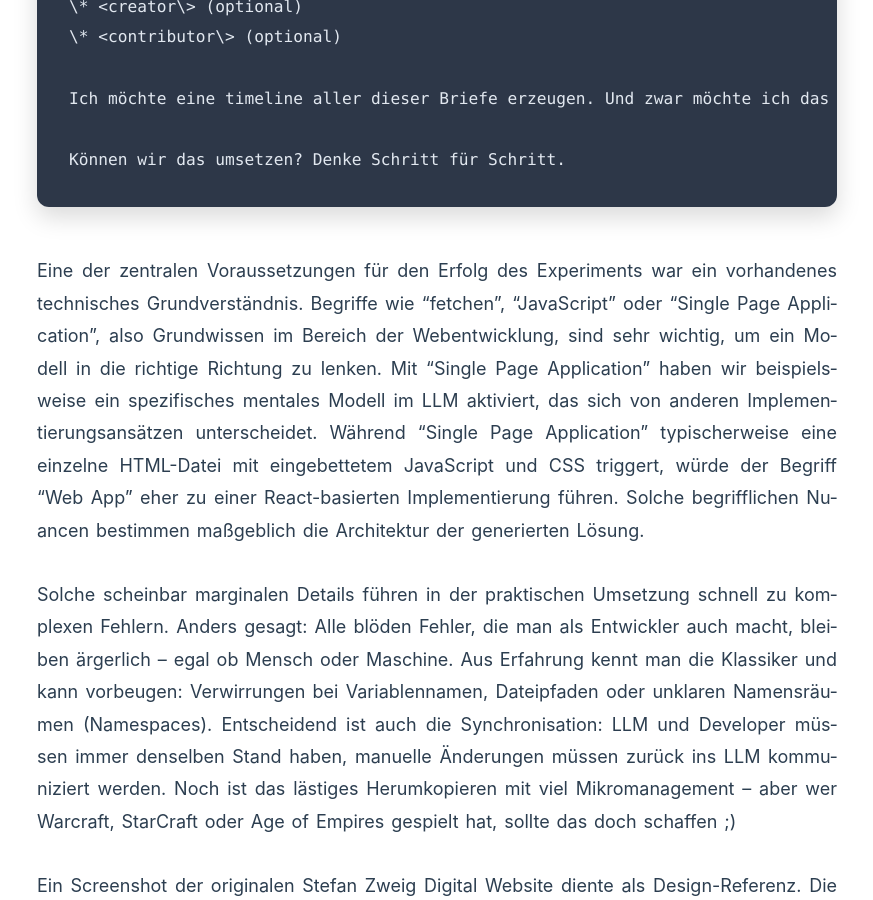
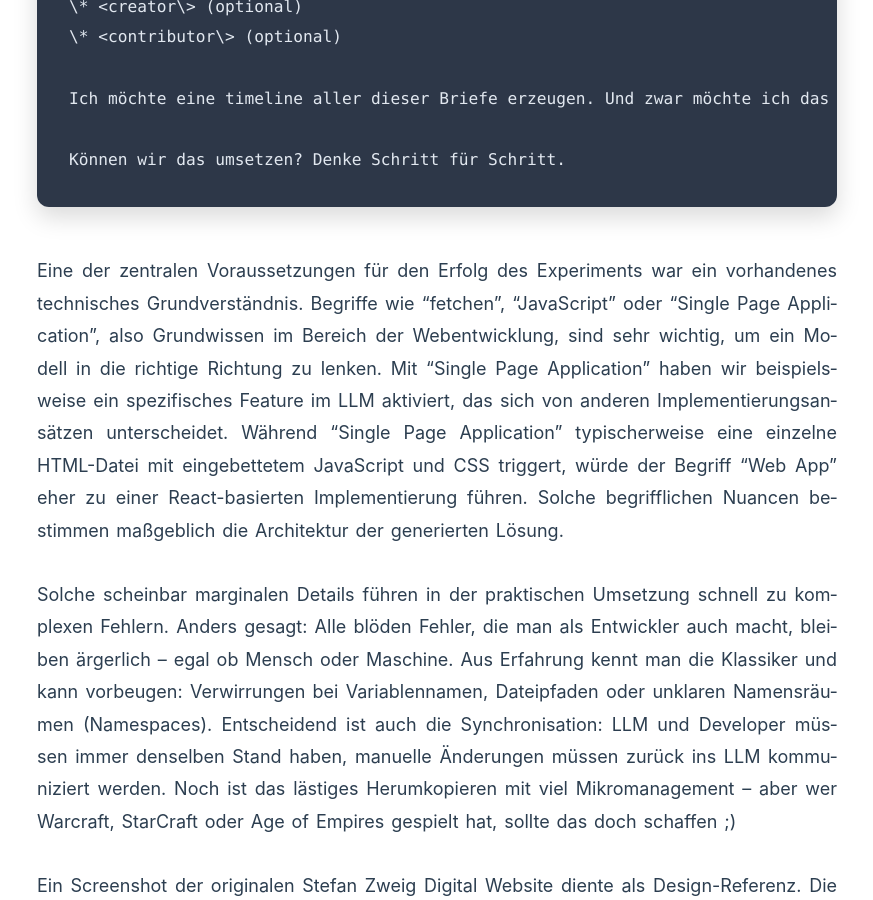
Before and after one commit to DigitalHumanitiesCraft/excellence, a Jekyll site: the page built from blog/Critical-Vibing-Claude-4.md, in a window 1280 px wide and 900 px high, scrolled down 6398 px. Shown: the whole window, without its empty margins (203-1076 px from the left). Built offline with Jekyll 4.4.1, drawn with Linux system fonts in a browser that asks for light colours.

Commit message:
Update Critical-Vibing-Claude-4.md

````diff
--- a/blog/Critical-Vibing-Claude-4.md
+++ b/blog/Critical-Vibing-Claude-4.md
@@ -105,7 +105,7 @@ Ich möchte eine timeline aller dieser Briefe erzeugen. Und zwar möchte ich das
 Können wir das umsetzen? Denke Schritt für Schritt.
 ```
 
-Eine der zentralen Voraussetzungen für den Erfolg des Experiments war ein vorhandenes technisches Grundverständnis. Begriffe wie “fetchen”, “JavaScript” oder “Single Page Application”, also Grundwissen im Bereich der Webentwicklung, sind sehr wichtig, um ein Modell in die richtige Richtung zu lenken. Mit "Single Page Application" haben wir beispielsweise ein spezifisches mentales Modell im LLM aktiviert, das sich von anderen Implementierungsansätzen unterscheidet. Während “Single Page Application” typischerweise eine einzelne HTML-Datei mit eingebettetem JavaScript und CSS triggert, würde der Begriff "Web App" eher zu einer React-basierten Implementierung führen. Solche begrifflichen Nuancen bestimmen maßgeblich die Architektur der generierten Lösung.
+Eine der zentralen Voraussetzungen für den Erfolg des Experiments war ein vorhandenes technisches Grundverständnis. Begriffe wie “fetchen”, “JavaScript” oder “Single Page Application”, also Grundwissen im Bereich der Webentwicklung, sind sehr wichtig, um ein Modell in die richtige Richtung zu lenken. Mit "Single Page Application" haben wir beispielsweise ein spezifisches Feature im LLM aktiviert, das sich von anderen Implementierungsansätzen unterscheidet. Während “Single Page Application” typischerweise eine einzelne HTML-Datei mit eingebettetem JavaScript und CSS triggert, würde der Begriff "Web App" eher zu einer React-basierten Implementierung führen. Solche begrifflichen Nuancen bestimmen maßgeblich die Architektur der generierten Lösung.
 
 Solche scheinbar marginalen Details führen in der praktischen Umsetzung schnell zu komplexen Fehlern. Anders gesagt: Alle blöden Fehler, die man als Entwickler auch macht, bleiben ärgerlich – egal ob Mensch oder Maschine. Aus Erfahrung kennt man die Klassiker und kann vorbeugen: Verwirrungen bei Variablennamen, Dateipfaden oder unklaren Namensräumen (Namespaces). Entscheidend ist auch die Synchronisation: LLM und Developer müssen immer denselben Stand haben, manuelle Änderungen müssen zurück ins LLM kommuniziert werden. Noch ist das lästiges Herumkopieren mit viel Mikromanagement – aber wer Warcraft, StarCraft oder Age of Empires gespielt hat, sollte das doch schaffen ;)
 
````
